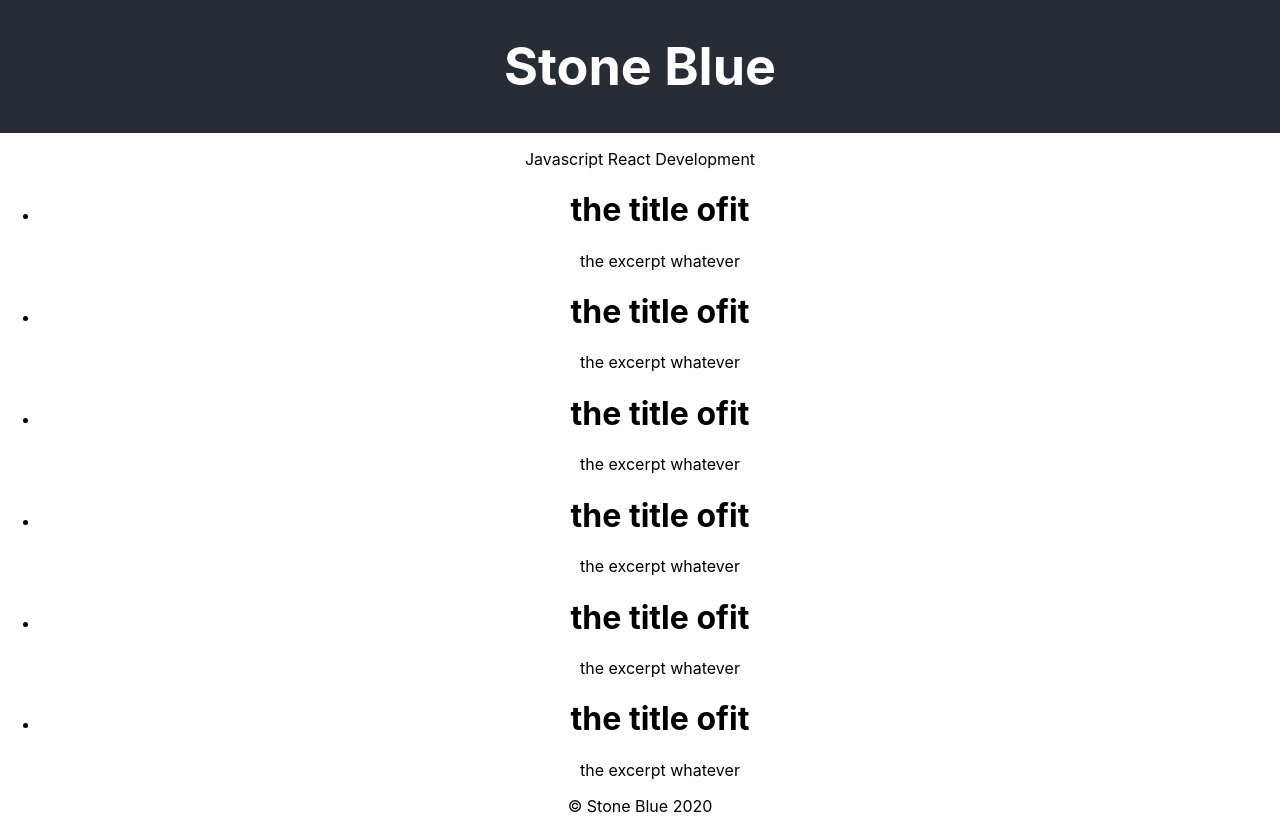
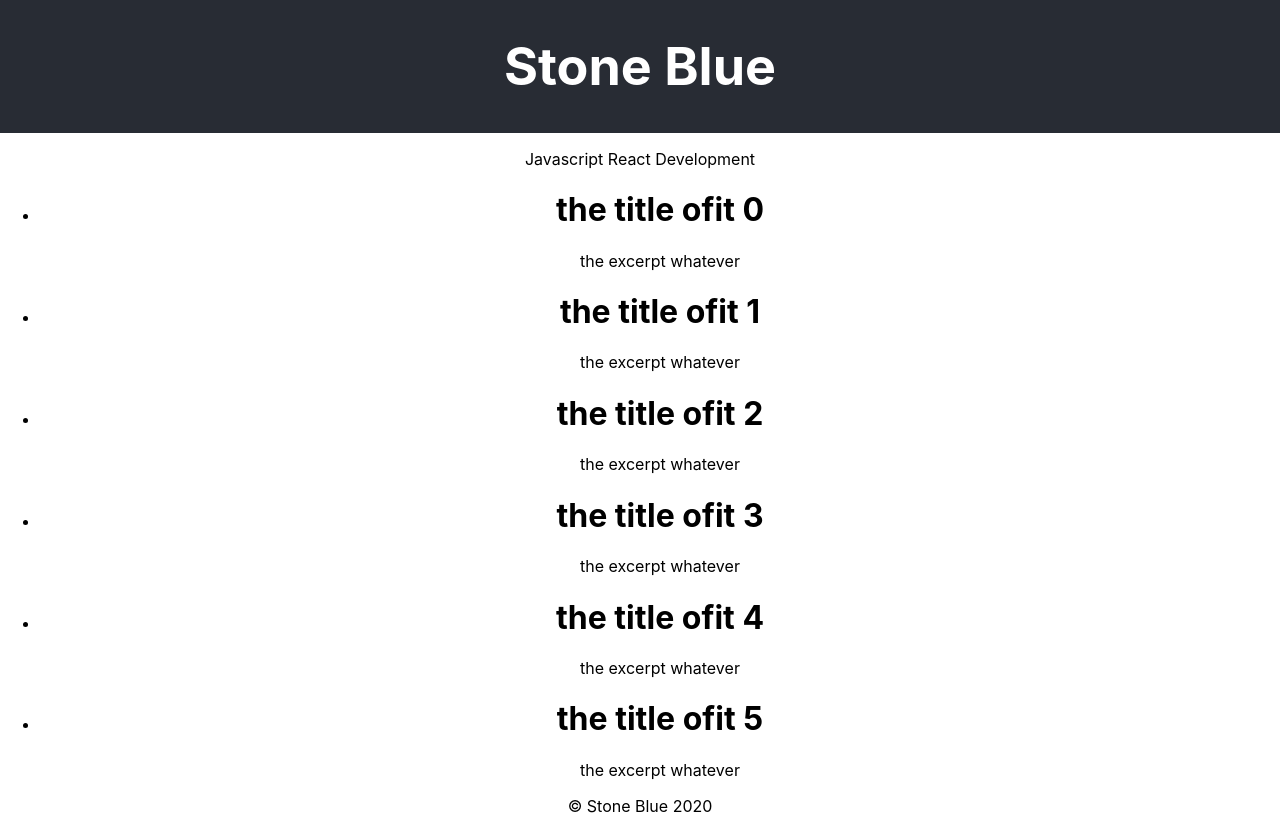
Before and after one commit to KenStoneBlue/proj-react-design-patterns-best-practices, a React (Create React App) app in the folder layouts/: page / in a window 1280 px wide. Built offline with nearby package versions, Linux system fonts and the light colour scheme.

Commit message:
added index for key in each list item

```diff
--- a/layouts/src/components/list/item.js
+++ b/layouts/src/components/list/item.js
@@ -1,9 +1,9 @@
 import React from 'react';
 import { string } from 'prop-types';
 
-const Item = ({ text, title }) => (
-  <li>
-    <h1>{title}</h1>
+const Item = ({ text, title, i }) => (
+  <li key={i}>
+    <h1>{title} {i}</h1>
     {text && <p>{text}</p>}
   </li>
 );
--- a/layouts/src/components/list/list.js
+++ b/layouts/src/components/list/list.js
@@ -4,11 +4,12 @@ import Item from './item';
 
 const List = ({ collection, textKey, titleKey }) => (
   <ul>
-    {collection.map(item =>
+    {collection.map((item, index) =>
       <Item
         key={item.id}
         text={item[textKey]}
         title={item[titleKey]}
+        i={index}
       />
     )}
   </ul>
```
